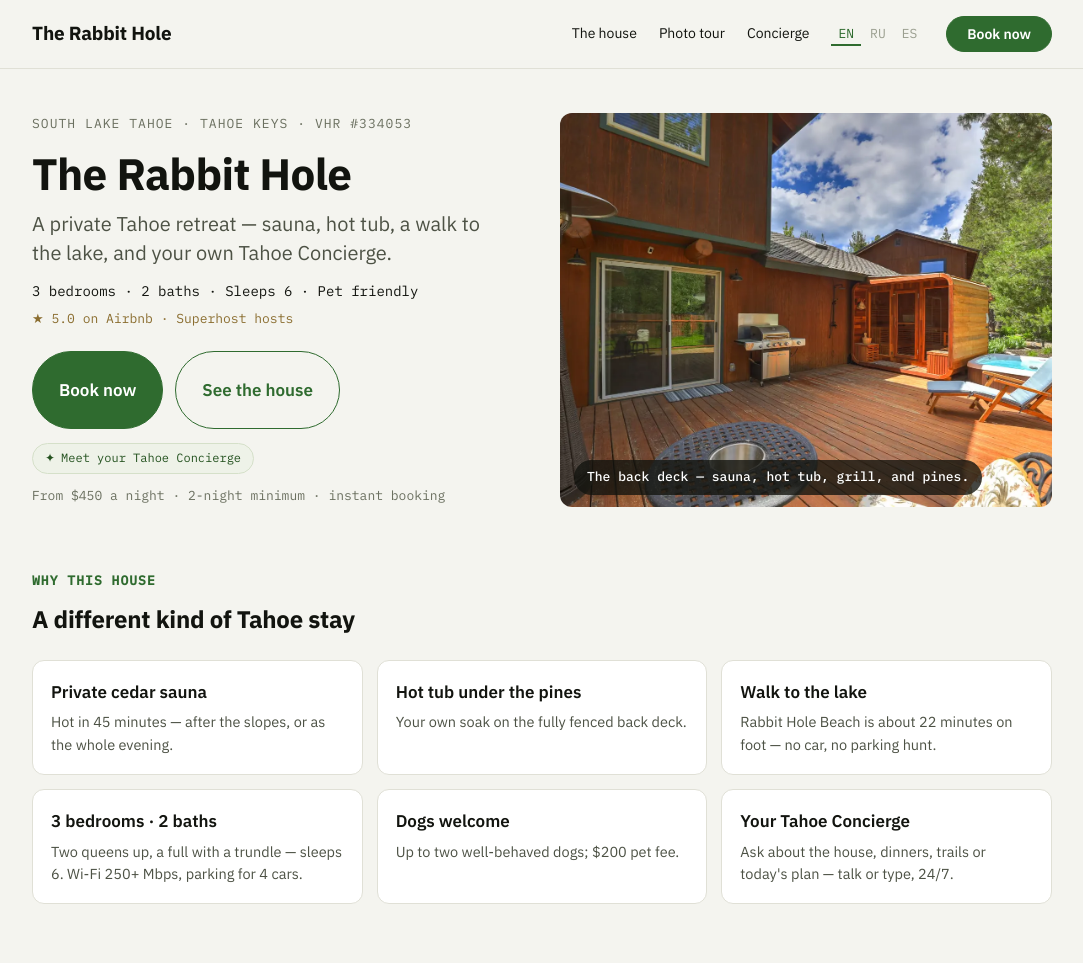
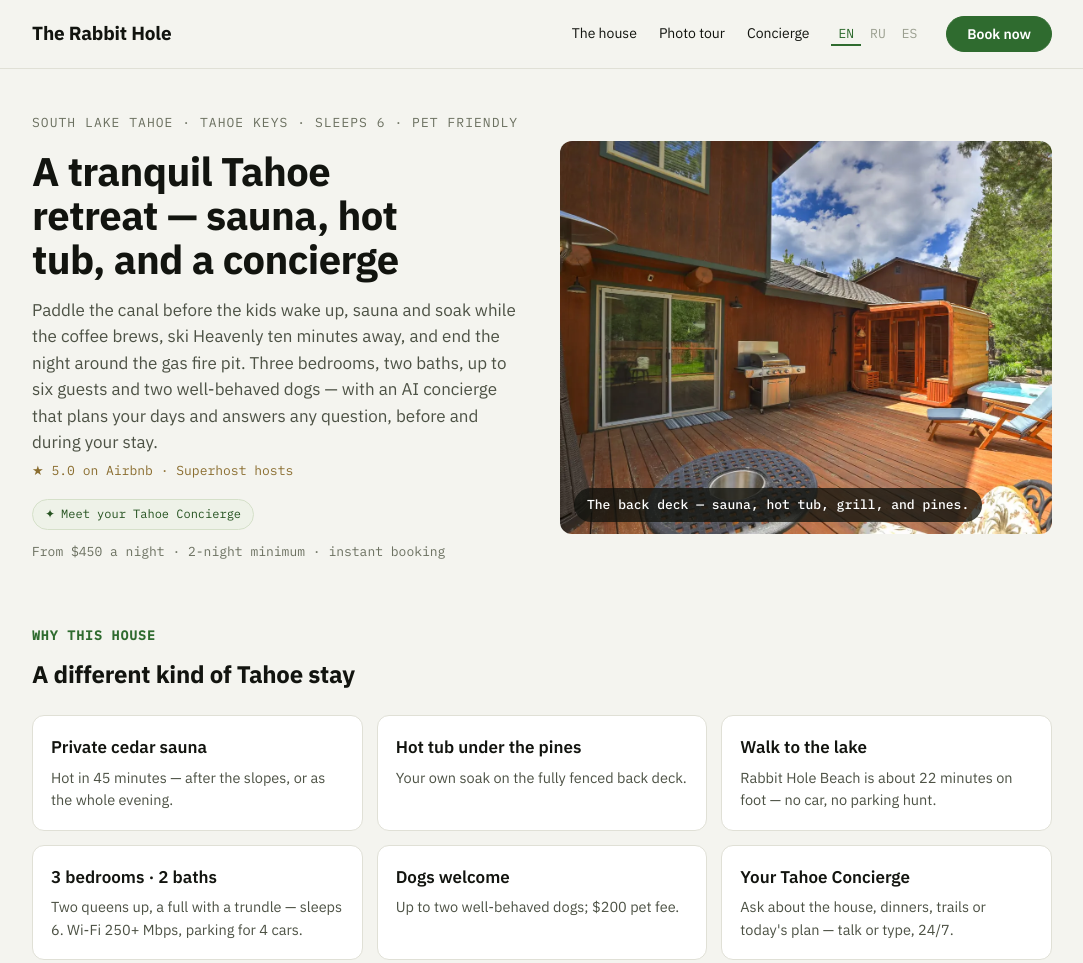
Before and after one commit to ab2005/tahoe-concierge-landing, a plain HTML site: page index.html in a window 1280 px wide. Shown: the top 963 px of the page, without its empty margins (98-1181 px from the left). Drawn offline with Linux system fonts and the light colour scheme.

Commit message:
Hero back to the tranquil-retreat voice, sunset on the lake walk
The owner's calls: kicker carries sleeps/pet-friendly, H1 is the
tranquil-retreat line with the paddle-the-canal lead, the two hero
buttons go (the sticky nav's Book now is the door), the walk-to-the-
lake section shows the owner's own sunset photo, and the concierge
card loses its WhatsApp button (footer and booking line keep theirs).

Co-Authored-By: Claude Fable 5 <noreply@anthropic.com>

```diff
--- a/index.html
+++ b/index.html
@@ -133,16 +133,11 @@
 <header class="wrap pad56" style="padding-top:44px;padding-bottom:40px;">
   <div class="hero-grid">
     <div>
-      <p class="label" style="color:#6b7060;margin-bottom:16px;" data-t="heroKicker">South Lake Tahoe · Tahoe Keys · VHR #334053</p>
-      <h1 class="hero-t" style="font-size:44px;line-height:1.08;font-weight:700;letter-spacing:-0.015em;" data-t="heroTitle">The Rabbit Hole</h1>
-      <p style="font-size:20px;line-height:1.45;color:#4d5245;max-width:40ch;margin-top:12px;" data-t="heroSub">A private Tahoe retreat — sauna, hot tub, a walk to the lake, and your own Tahoe Concierge.</p>
-      <p class="mono" style="font-size:14px;color:#12140f;margin-top:14px;" data-t="heroFacts">3 bedrooms · 2 baths · Sleeps 6 · Pet friendly</p>
+      <p class="label" style="color:#6b7060;margin-bottom:16px;" data-t="heroKicker">South Lake Tahoe · Tahoe Keys · Sleeps 6 · Pet friendly</p>
+      <h1 class="hero-t" style="font-size:40px;line-height:1.1;font-weight:700;letter-spacing:-0.015em;max-width:16ch;" data-t="heroTitle">A tranquil Tahoe retreat — sauna, hot tub, and a concierge</h1>
+      <p style="font-size:17px;line-height:1.55;color:#4d5245;max-width:52ch;margin-top:16px;" data-t="heroSub">Paddle the canal before the kids wake up, sauna and soak while the coffee brews, ski Heavenly ten minutes away, and end the night around the gas fire pit. Three bedrooms, two baths, up to six guests and two well-behaved dogs — with an AI concierge that plans your days and answers any question, before and during your stay.</p>
       <p class="mono" style="font-size:13px;color:#6b7060;margin-top:6px;"><a href="https://www.airbnb.com/rooms/1726214996397659568" target="_blank" rel="noopener" style="color:#8a6d2f;" data-t="heroRating">★ 5.0 on Airbnb · Superhost hosts</a></p>
-      <div style="display:flex;gap:12px;flex-wrap:wrap;margin-top:22px;align-items:center;">
-        <a class="btn btn--fill btn--lg" href="#book" data-t="cta2">Book now</a>
-        <a class="btn btn--lg" href="#tour" data-t="ctaTour">See the house</a>
-      </div>
-      <p style="margin-top:14px;"><a class="chip" href="#concierge" style="gap:6px;">✦ <span data-t="heroAiTag">Meet your Tahoe Concierge</span></a></p>
+      <p style="margin-top:18px;"><a class="chip" href="#concierge" style="gap:6px;">✦ <span data-t="heroAiTag">Meet your Tahoe Concierge</span></a></p>
       <p class="mono" style="font-size:13px;color:#6b7060;margin-top:12px;" data-t="heroNote">From $450 a night · 2-night minimum · instant booking</p>
     </div>
     <figure style="margin:0;border-radius:12px;overflow:hidden;position:relative;">
@@ -229,7 +224,7 @@
 
 <section class="wrap pad56" style="padding-top:44px;padding-bottom:44px;">
   <div class="g2">
-    <img src="photos/ph-trail.webp" alt="The sandy neighborhood trail toward the lake" loading="lazy" width="1400" height="1050" style="width:100%;aspect-ratio:4/3;object-fit:cover;border-radius:12px;">
+    <img src="photos/ph-lake.webp" alt="Sunset over Lake Tahoe from the beach — orange sky over the water and mountains" loading="lazy" width="1400" height="1050" style="width:100%;aspect-ratio:4/3;object-fit:cover;border-radius:12px;">
     <div>
       <h2 class="label" style="font-size:13px;" data-t="walkLabel">The lake</h2>
       <p class="h2" data-t="walkTitle">Walk to the lake</p>
@@ -281,7 +276,6 @@
     <div style="display:flex;gap:10px;flex-wrap:wrap;margin-top:24px;">
       <a class="btn btn--md" style="border-color:rgba(255,255,255,.55);color:#fff;" href="https://tahoe.ai-host.ai/#chat" data-t="conBtnAsk">Ask the concierge</a>
       <a class="btn btn--md" style="border-color:rgba(255,255,255,.55);color:#fff;" id="link-how" href="https://tahoe-guide-landing.vercel.app/" data-t="conBtnHow">How the concierge works</a>
-      <a class="btn btn--md" style="border-color:rgba(255,255,255,.55);color:#fff;" href="https://wa.me/14084290090" target="_blank" rel="noopener" data-t="conBtnWa">WhatsApp the owner</a>
     </div>
     <p class="mono" style="font-size:12px;color:#9aa189;margin-top:18px;" data-t="conDisc">Tahoe Concierge is an AI assistant powered by AI-HOST™. It can make mistakes — confirm what matters, and an emergency is always 911.</p>
     <p class="mono" style="font-size:12px;color:#9aa189;margin-top:4px;" data-t="conCredit">Powered by AI-HOST™ · technology by New-I, Inc.</p>
@@ -365,10 +359,9 @@ const PHOTO_IDS = ['ph-deck','ph-sauna-out','ph-sauna-in','ph-hottub','ph-firepi
 const STRINGS = {
   en: {
     navHouse: 'The house', navTour: 'Photo tour', navConcierge: 'Concierge', cta: 'Book now', cta2: 'Book now', ctaTour: 'See the house',
-    heroKicker: 'South Lake Tahoe · Tahoe Keys · VHR #334053',
-    heroTitle: 'The Rabbit Hole',
-    heroSub: 'A private Tahoe retreat — sauna, hot tub, a walk to the lake, and your own Tahoe Concierge.',
-    heroFacts: '3 bedrooms · 2 baths · Sleeps 6 · Pet friendly',
+    heroKicker: 'South Lake Tahoe · Tahoe Keys · Sleeps 6 · Pet friendly',
+    heroTitle: 'A tranquil Tahoe retreat — sauna, hot tub, and a concierge',
+    heroSub: "Paddle the canal before the kids wake up, sauna and soak while the coffee brews, ski Heavenly ten minutes away, and end the night around the gas fire pit. Three bedrooms, two baths, up to six guests and two well-behaved dogs — with an AI concierge that plans your days and answers any question, before and during your stay.",
     heroRating: '★ 5.0 on Airbnb · Superhost hosts',
     heroNote: 'From $450 a night · 2-night minimum · instant booking',
     heroCaption: 'The back deck — sauna, hot tub, grill, and pines.',
@@ -446,10 +439,9 @@ const STRINGS = {
   },
   ru: {
     navHouse: 'Дом', navTour: 'Фото-тур', navConcierge: 'Консьерж', cta: 'Забронировать', cta2: 'Забронировать', ctaTour: 'Посмотреть дом',
-    heroKicker: 'Саут-Лейк-Тахо · Tahoe Keys · VHR #334053',
-    heroTitle: 'The Rabbit Hole',
-    heroSub: 'Частный дом у Тахо — сауна, джакузи, пешком до озера и собственный Tahoe Concierge.',
-    heroFacts: '3 спальни · 2 ванные · до 6 гостей · можно с собаками',
+    heroKicker: 'Саут-Лейк-Тахо · Tahoe Keys · До 6 гостей · Можно с собаками',
+    heroTitle: 'Тихий дом у Тахо — сауна, джакузи и консьерж',
+    heroSub: 'Утром — сап-борд по каналу, пока дети спят; сауна и джакузи, пока варится кофе; десять минут до склонов Heavenly — и вечер у газового костра. Три спальни, две ванные, до шести гостей и двух воспитанных собак — и ИИ-консьерж, который планирует ваши дни и отвечает на любой вопрос, до и во время поездки.',
     heroRating: '★ 5.0 на Airbnb · хозяева-Superhost',
     heroNote: 'От $450 за ночь · минимум 2 ночи · мгновенное бронирование',
     heroCaption: 'Задняя палуба — сауна, джакузи, гриль и сосны.',
@@ -527,10 +519,9 @@ const STRINGS = {
   },
   es: {
     navHouse: 'La casa', navTour: 'Tour de fotos', navConcierge: 'El conserje', cta: 'Reservar', cta2: 'Reservar', ctaTour: 'Ver la casa',
-    heroKicker: 'South Lake Tahoe · Tahoe Keys · VHR #334053',
-    heroTitle: 'The Rabbit Hole',
-    heroSub: 'Un refugio privado en Tahoe — sauna, jacuzzi, el lago a pie y tu propio Tahoe Concierge.',
-    heroFacts: '3 habitaciones · 2 baños · Hasta 6 huéspedes · Admite mascotas',
+    heroKicker: 'South Lake Tahoe · Tahoe Keys · Hasta 6 huéspedes · Admite mascotas',
+    heroTitle: 'Un refugio tranquilo en Tahoe — sauna, jacuzzi y conserje',
+    heroSub: 'Rema por el canal antes de que despierten los niños, sauna y jacuzzi mientras se hace el café, esquía en Heavenly a diez minutos y cierra la noche junto al fuego de gas. Tres habitaciones, dos baños, hasta seis huéspedes y dos perros bien educados — con un conserje de IA que planifica tus días y responde cualquier pregunta, antes y durante tu estadía.',
     heroRating: '★ 5.0 en Airbnb · anfitriones Superhost',
     heroNote: 'Desde $450 la noche · mínimo 2 noches · reserva instantánea',
     heroCaption: 'La terraza trasera — sauna, jacuzzi, parrilla y pinos.',
```
Also changed, not shown: photos/ph-lake.webp (added).
